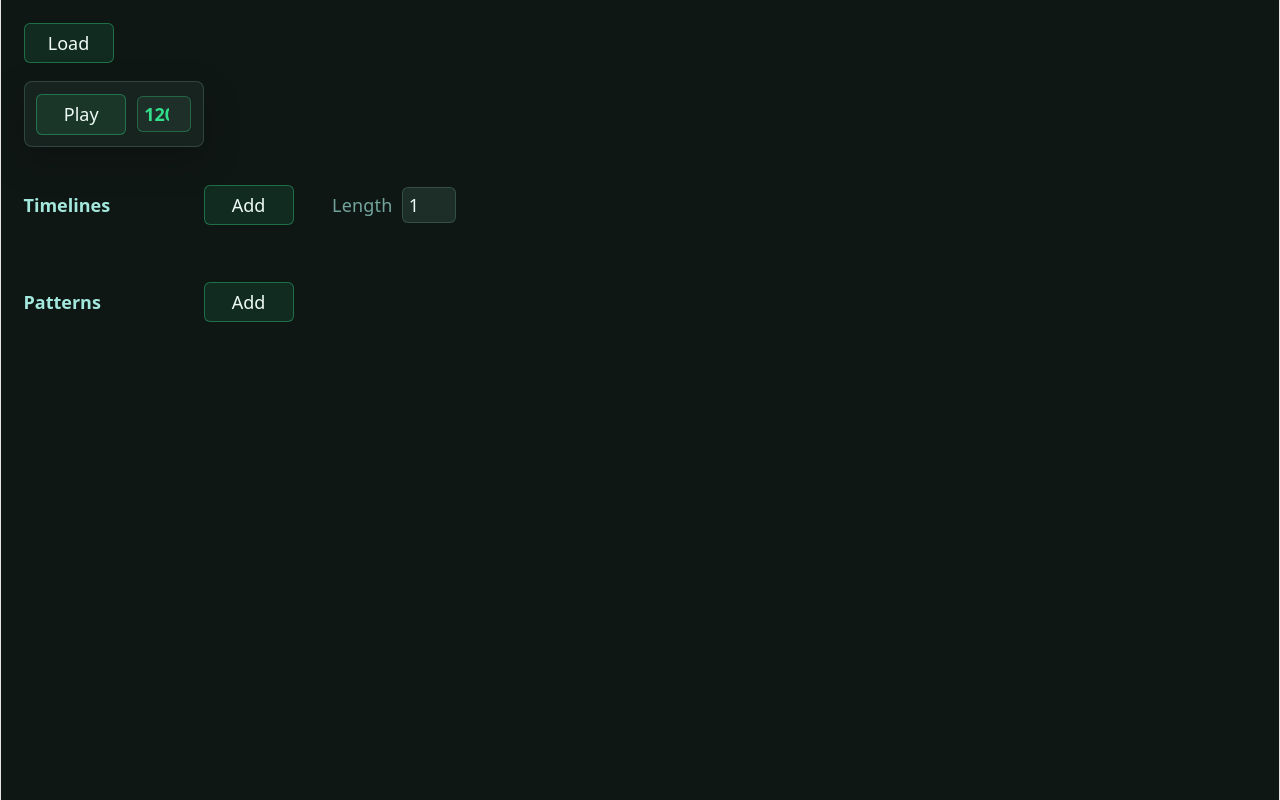
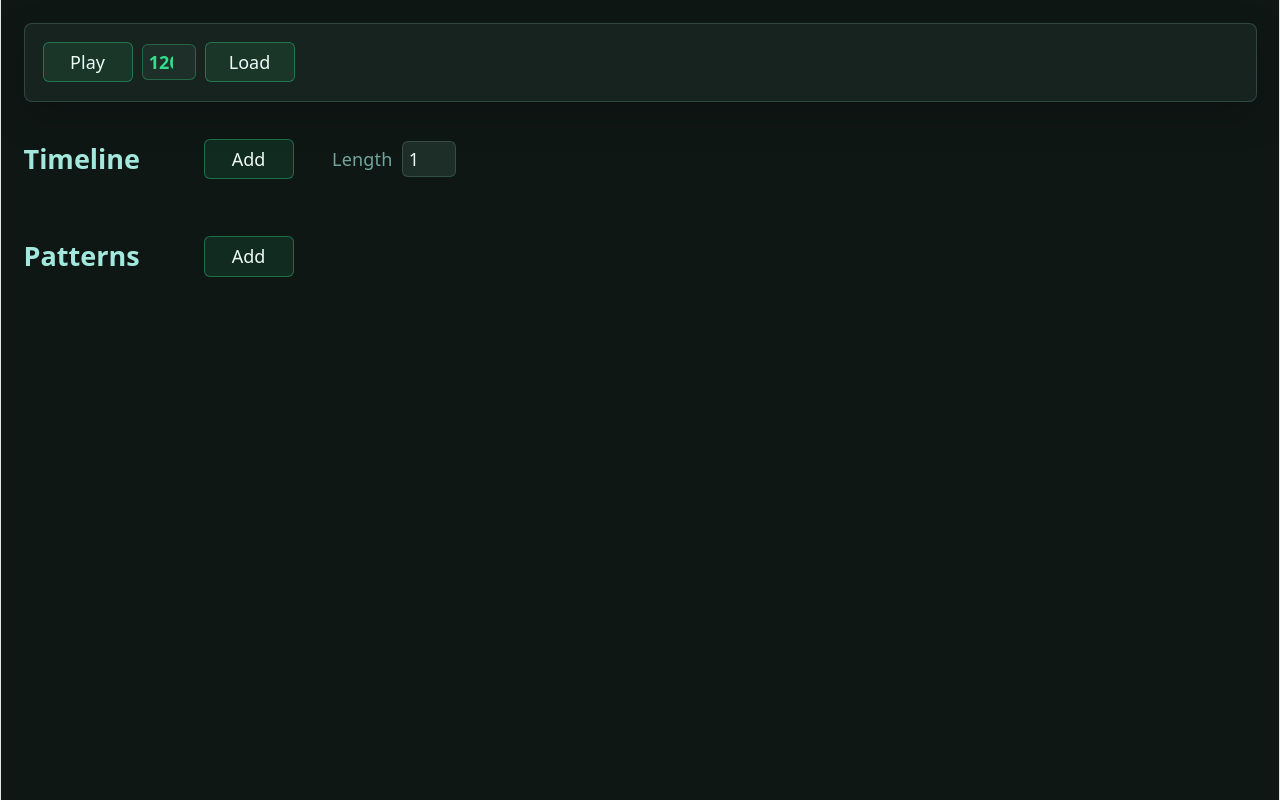
Before and after one commit to emiluppenberg/jamster, a React (Vite) app: page / in a window 1280 px wide. Built offline with nearby package versions, Linux system fonts and the light colour scheme.

Commit message:
Implemented EQ visuals

```diff
--- a/src/App.tsx
+++ b/src/App.tsx
@@ -4,8 +4,7 @@ import Pattern from './components/Pattern'
 import Playback from './components/Playback';
 import { JamsterProvider } from './Context'
 import type { PatternData, TimelineData } from './types';
-import Timelines from './components/Timelines';
-import Store from './components/Store';
+import Timeline from './components/Timeline';
 
 const defaultNumberOfMeasures = 4;
 
@@ -44,11 +43,10 @@ const AppContent = () => {
 
   return (
     <div className='app'>
-      <Store onStoreLoaded={handleStoreLoaded} />
-      <Playback patterns={patterns} timelines={timelines}>
+      <Playback patterns={patterns} timelines={timelines} onStoreLoaded={handleStoreLoaded}>
         {({ isPlaying, playingPosition64, getPlayingMeasureIndex, playPattern }) => (
           <>
-            <Timelines
+            <Timeline
               patterns={patterns}
               timelines={timelines}
               onTimelinesChange={setTimelines}
--- a/src/Context.tsx
+++ b/src/Context.tsx
@@ -1,15 +1,20 @@
 import { createContext, useContext, type PropsWithChildren } from "react"
+import { eq_fftSize } from "./utils";
 
 export type JamsterState = {
     audioContext: AudioContext;
+    analyserNode: AnalyserNode;
 }
 
-export const audioContext = new AudioContext();
+const audioContext = new AudioContext();
+const analyserNode = audioContext.createAnalyser();
+analyserNode.fftSize = eq_fftSize;
+analyserNode.connect(audioContext.destination);
 
-export const JamsterContext = createContext<JamsterState>({ audioContext: audioContext });
+export const JamsterContext = createContext<JamsterState>({ audioContext: audioContext, analyserNode: analyserNode });
 
 export const JamsterProvider = ({ children }: PropsWithChildren) => {
-    return <JamsterContext value={{ audioContext: audioContext }}>{children}</JamsterContext>
+    return <JamsterContext value={{ audioContext: audioContext, analyserNode: analyserNode }}>{children}</JamsterContext>
 }
 
 export const useJamsterContext = () => useContext(JamsterContext);
--- /dev/null
+++ b/src/components/Equalizer.tsx
@@ -0,0 +1,123 @@
+import { useEffect, useLayoutEffect, useRef, useState, type CSSProperties } from "react";
+import { useJamsterContext } from "../Context";
+
+export interface EqualizerProps {
+    isPlaying: boolean;
+}
+
+const getMenuContentDimensions = (menuElement: HTMLElement) => {
+    const menuStyles = window.getComputedStyle(menuElement);
+
+    const heightBlock = (
+        Number.parseFloat(menuStyles.paddingTop) +
+        Number.parseFloat(menuStyles.paddingBottom)
+    );
+
+    const widthBlock = (
+        Number.parseFloat(menuStyles.paddingLeft) +
+        Number.parseFloat(menuStyles.paddingRight)
+    );
+
+    const height = Math.max(0, menuElement.clientHeight - heightBlock);
+    const width = Math.max(0, menuElement.clientWidth - widthBlock);
+
+    return { width, height };
+}
+
+const Equalizer = (props: EqualizerProps) => {
+    const { analyserNode } = useJamsterContext();
+    const equalizerRef = useRef<HTMLDivElement>(null);
+    const canvasRef = useRef<HTMLCanvasElement>(null);
+    const [equalizerWidth, setEqualizerWidth] = useState(0)
+    const [equalizerHeight, setEqualizerHeight] = useState(0);
+
+    useLayoutEffect(() => {
+        const equalizerElement = equalizerRef.current;
+        const menuElement = equalizerElement?.closest<HTMLElement>(".menu");
+        if (!menuElement) return;
+
+        const updateEqualizerDimensions = () => {
+            const { width, height } = getMenuContentDimensions(menuElement);
+
+            setEqualizerHeight((currentHeight) => (
+                currentHeight === height
+                    ? currentHeight
+                    : height
+            ));
+
+            setEqualizerWidth((currentWidth) => (
+                currentWidth === width
+                    ? currentWidth
+                    : width
+            ));
+        }
+
+        updateEqualizerDimensions();
+
+        const resizeObserver = new ResizeObserver(updateEqualizerDimensions);
+        resizeObserver.observe(menuElement);
+
+        return () => resizeObserver.disconnect();
+    }, []);
+
+    const equalizerStyle = {
+        "--equalizer-width": `${equalizerWidth}px`,
+        "--equalizer-height": `${equalizerHeight}px`,
+    } as CSSProperties;
+
+    useEffect(() => {
+        const canvas = canvasRef.current;
+        if (!canvas) return;
+
+        const ctx = canvas.getContext("2d");
+        if (!ctx) return;
+
+        const array = new Uint8Array(analyserNode.frequencyBinCount);
+        let animationFrameId: number;
+
+        const drawAudio = () => {
+            const w = canvas.width;
+            const h = canvas.height;
+
+            analyserNode.getByteTimeDomainData(array);
+
+            ctx.clearRect(0, 0, w, h);
+            ctx.lineWidth = 2;
+            ctx.strokeStyle = "#22d3ee";
+            ctx.beginPath();
+
+            const slice = w / array.length;
+            let x = 0;
+
+            for (let i = 0; i < array.length; i++) {
+                const v = array[i] / 128;
+                const y = (v * h) / 2;
+
+                if (i === 0) ctx.moveTo(x, y);
+                else ctx.lineTo(x, y);
+
+                x += slice;
+            }
+
+            ctx.stroke();
+
+            animationFrameId = requestAnimationFrame(drawAudio);
+        }
+
+        if (props.isPlaying) {
+            drawAudio();
+        } else {
+            ctx.clearRect(0, 0, canvas.width, canvas.height);
+        }
+
+        return () => cancelAnimationFrame(animationFrameId);
+    }, [props.isPlaying, analyserNode]);
+
+    return (
+        <div className="equalizer" ref={equalizerRef} style={equalizerStyle}>
+            <canvas className="visual" ref={canvasRef} />
+        </div>
+    )
+}
+
+export default Equalizer;
--- a/src/components/Pattern.tsx
+++ b/src/components/Pattern.tsx
@@ -2,23 +2,13 @@ import Rhythm from "./Rhythm";
 import { useJamsterContext } from "../Context";
 import type { MeasureData, NoteData, PatternData, RhythmData } from "../types";
 import { useEffect, useState, type CSSProperties } from "react";
+import { getViewportWidthRem } from "../utils";
 
 const positionsPerMeasure = 64;
 const defaultMeasuresAtScreenWidth = 4;
 const defaultMeasuresScreenRatio = 0.75;
 const minimumZoomLevel = 0.25;
 const noteValueWidthRem = 0.6;
-
-const getViewportWidthRem = () => {
-    if (typeof window === "undefined") return 75;
-
-    const rootFontSize = Number.parseFloat(
-        window.getComputedStyle(document.documentElement).fontSize,
-    );
-
-    if (!Number.isFinite(rootFontSize) || rootFontSize <= 0) return 75;
-    return window.innerWidth / rootFontSize;
-}
 
 const getNotePosition64 = (noteIndex: number, notesPerMeasure: number) => (
     noteIndex * (positionsPerMeasure / notesPerMeasure)
@@ -151,7 +141,7 @@ export interface PatternProps {
 }
 
 const Pattern = (props: PatternProps) => {
-    const { audioContext } = useJamsterContext();
+    const { audioContext, analyserNode } = useJamsterContext();
     const [zoomLevel, setZoomLevel] = useState(1);
     const [viewportWidthRem, setViewportWidthRem] = useState(getViewportWidthRem);
 
@@ -205,7 +195,7 @@ const Pattern = (props: PatternProps) => {
     const createRhythm = (index: number): RhythmData => {
         const gainNode = audioContext.createGain();
         gainNode.gain.value = 0;
-        gainNode.connect(audioContext.destination);
+        gainNode.connect(analyserNode);
 
         return {
             index,
--- a/src/components/Playback.tsx
+++ b/src/components/Playback.tsx
@@ -1,6 +1,8 @@
 import { useEffect, useRef, useState, type ReactNode } from "react";
 import { useJamsterContext } from "../Context";
 import type { PatternData, TimelineData } from "../types";
+import Equalizer from "./Equalizer";
+import Store from "./Store";
 
 const defaultBpm = 120;
 const beatsPerMeasure = 4;
@@ -62,6 +64,7 @@ export interface PlaybackProps {
     patterns: PatternData[];
     timelines: TimelineData[];
     children: (props: PlaybackRenderProps) => ReactNode;
+    onStoreLoaded: (patterns: PatternData[]) => void;
 }
 
 const Playback = (props: PlaybackProps) => {
@@ -218,7 +221,7 @@ const Playback = (props: PlaybackProps) => {
 
     return (
         <div className="playback">
-            <div className="playback-controls">
+            <div className="menu">
                 <button
                     className="btn"
                     onClick={() => {
@@ -243,6 +246,8 @@ const Playback = (props: PlaybackProps) => {
                         setBpm(Math.max(1, nextBpm));
                     }}
                 />
+                <Store onStoreLoaded={props.onStoreLoaded} />
+                <Equalizer isPlaying={isPlaying} />
             </div>
             {props.children({
                 isPlaying,
--- a/src/components/Store.tsx
+++ b/src/components/Store.tsx
@@ -54,8 +54,8 @@ export interface StoreProps {
 }
 
 const Store = (props: StoreProps) => {
-    const { audioContext } = useJamsterContext();
-    const [patternData, setPatternData] = useState(examplePatterns);
+    const { audioContext, analyserNode } = useJamsterContext();
+    const [patternData] = useState(examplePatterns);
     const getNotePosition64 = (noteIndex: number, notesPerMeasure: number) => (
         noteIndex * (64 / notesPerMeasure)
     )
@@ -92,7 +92,7 @@ const Store = (props: StoreProps) => {
     ): Promise<RhythmData> => {
         const gainNode = audioContext.createGain();
         gainNode.gain.value = 0;
-        gainNode.connect(audioContext.destination);
+        gainNode.connect(analyserNode);
 
         return {
             index,
--- a/src/components/Timelines.tsx
+++ b/src/components/Timeline.tsx
@@ -1,7 +1,7 @@
 import { useState } from "react";
-import type { PatternData, TimelineData, Slot } from "../types";
+import type { PatternData, TimelineData, PatternIndex } from "../types";
 
-export interface TimelinesProps {
+export interface TimelineProps {
     patterns: PatternData[];
     timelines: TimelineData[];
     onTimelinesChange: (timelines: TimelineData[]) => void;
@@ -11,18 +11,18 @@ const getSlotCount = (timelines: TimelineData[]) => (
     Math.max(1, ...timelines.map((timeline) => timeline.slots.length))
 )
 
-const createSlots = (slotCount: number): Slot[] => (
+const createSlots = (slotCount: number): PatternIndex[] => (
     Array.from({ length: slotCount }, () => undefined)
 )
 
 const resizeSlots = (
-    slots: Slot[],
+    slots: PatternIndex[],
     slotCount: number,
-): Slot[] => (
+): PatternIndex[] => (
     Array.from({ length: slotCount }, (_, slotIndex) => slots[slotIndex])
 )
 
-const Timelines = (props: TimelinesProps) => {
+const Timeline = (props: TimelineProps) => {
     const [slotCount, setSlotCount] = useState(() => getSlotCount(props.timelines));
 
     const addTimeline = () => {
@@ -69,7 +69,7 @@ const Timelines = (props: TimelinesProps) => {
     return (
         <>
             <div className="controls">
-                <h1>Timelines</h1>
+                <h1>Timeline</h1>
                 <div className="options">
                     <button className="btn" onClick={addTimeline}>Add</button>
                     <div>
@@ -109,4 +109,4 @@ const Timelines = (props: TimelinesProps) => {
     )
 }
 
-export default Timelines;
+export default Timeline;
--- a/src/sass/index.scss
+++ b/src/sass/index.scss
@@ -37,6 +37,40 @@ $rhythm-controls-width: 11.5rem;
     overflow-x: auto;
     background: $ink;
     color: $text;
+
+    .playback {
+        display: flex;
+        flex-direction: column;
+        align-items: flex-start;
+        gap: 1rem;
+        width: 100%;
+    }
+
+    .menu {
+        display: flex;
+        align-items: center;
+        gap: $space-s;
+        box-sizing: border-box;
+        width: 100%;
+        padding: $space-m;
+        border: 1px solid $border;
+        border-radius: 8px;
+        background: $surface;
+        box-shadow: 0 14px 36px rgba(0, 0, 0, 0.22);
+    }
+
+    .equalizer {
+        position: relative;
+        width: var(--equalizer-width);
+        height: var(--equalizer-height);
+
+        .visual {
+            position: absolute;
+            inset: 0;
+            width: 100%;
+            height: 100%;
+        }
+    }
 
     button,
     input,
@@ -131,7 +165,7 @@ $rhythm-controls-width: 11.5rem;
     h1 {
         margin: 0;
         color: $mint;
-        font-size: 1rem;
+        font-size: 1.5rem;
         font-weight: 700;
         letter-spacing: 0;
     }
@@ -202,25 +236,6 @@ $rhythm-controls-width: 11.5rem;
         width: $width-m;
         padding: 0 0.35rem;
         text-align: start;
-    }
-
-    .playback {
-        display: flex;
-        flex-direction: column;
-        align-items: flex-start;
-        gap: 1rem;
-        width: 100%;
-    }
-
-    .playback-controls {
-        display: flex;
-        align-items: center;
-        gap: 0.6rem;
-        padding: 0.65rem;
-        border: 1px solid $border;
-        border-radius: 8px;
-        background: $surface;
-        box-shadow: 0 14px 36px rgba(0, 0, 0, 0.22);
     }
 
     .bpm-input {
--- /dev/null
+++ b/src/utils.ts
@@ -0,0 +1,12 @@
+export const eq_fftSize = 512;
+
+export const getViewportWidthRem = () => {
+    if (typeof window === "undefined") return 75;
+
+    const rootFontSize = Number.parseFloat(
+        window.getComputedStyle(document.documentElement).fontSize,
+    );
+
+    if (!Number.isFinite(rootFontSize) || rootFontSize <= 0) return 75;
+    return window.innerWidth / rootFontSize;
+}
```
